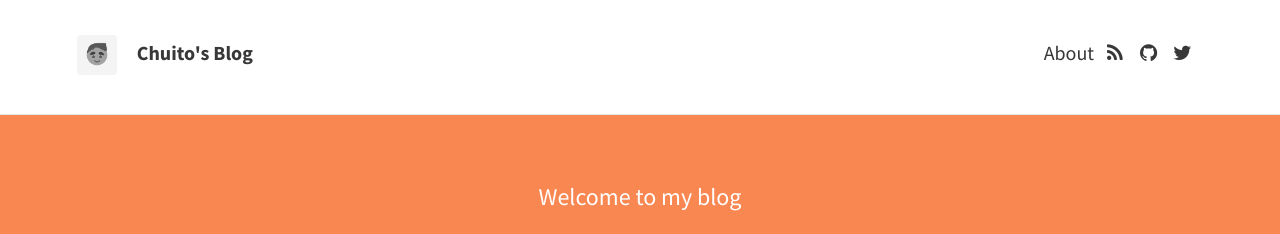
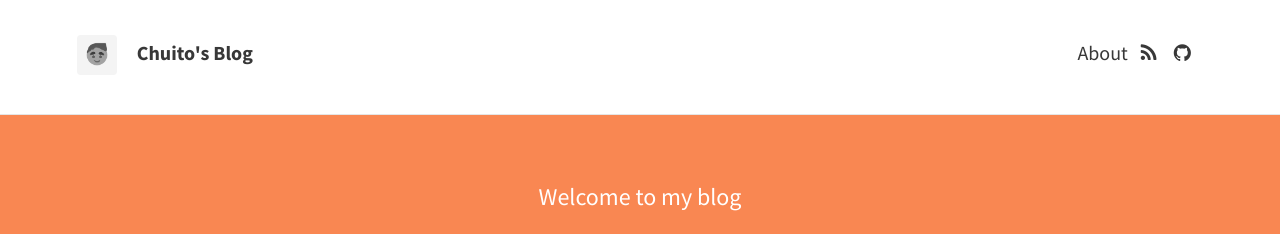
Before and after one commit to ChuitoChan/ChuitoChan.github.io, a Jekyll site: the page built from index.html, in a window 1280 px wide. Shown: the top 234 px of the page. Built offline with Jekyll 4.4.1, drawn with Linux system fonts in a browser that asks for light colours; nearby versions of some CDN libraries; the list of posts is cut into pages by our own code.

Commit message:
Configuration

```diff
--- a/_config.yml
+++ b/_config.yml
@@ -27,7 +27,7 @@
   dribbble:
   facebook:
   flickr:
-  github: "rohanchandra/type-theme"
+  github: "ChuitoChan/ChuitoChan.github.io"
   google_plus:
   instagram:
   linkedin:  # Full URL
@@ -37,7 +37,7 @@
   stack_exchange:  # Full URL
   steam:
   tumblr:
-  twitter: "twitter"
+  twitter:
   wordpress:
   youtube:
 
```
